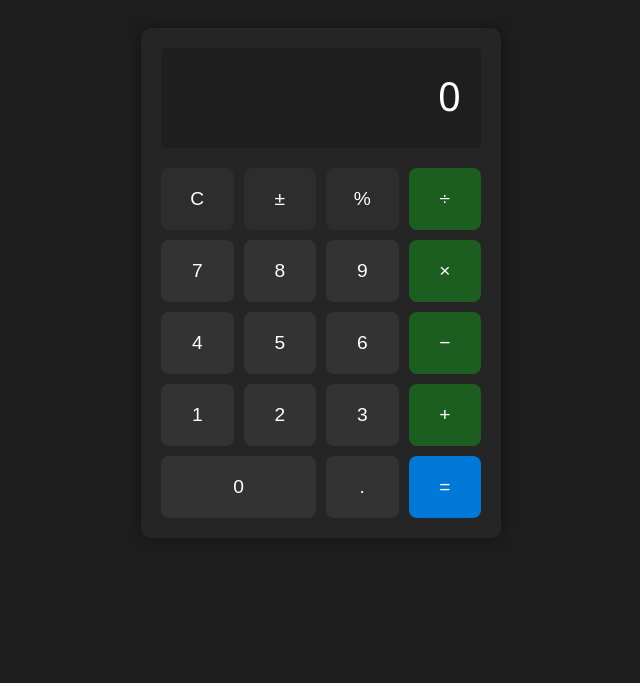
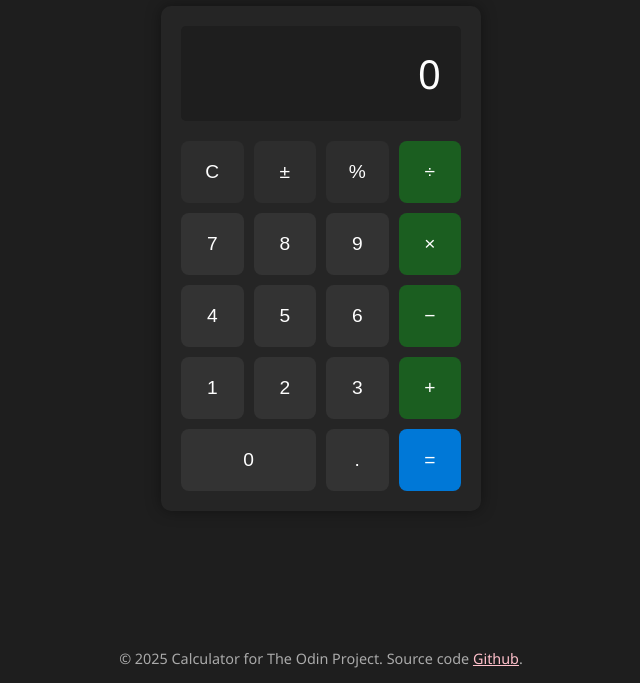
Before and after one commit to mhjanuri/top-calculator, a plain HTML site: page index.html in a window 1280 px wide. Shown: the part 117-800 px from the top of the page, without its empty margins (319-959 px from the left). Drawn offline with Linux system fonts and the light colour scheme.

Commit message:
add script

```diff
--- a/index.html
+++ b/index.html
@@ -5,15 +5,17 @@
   <meta name="viewport" content="width=device-width, initial-scale=1.0"/>
   <title>Calculator</title>
   <link rel="stylesheet" href="styles.css">
+  <script src="script.js" defer></script>
 </head>
 <body>
+    <div class="container">
       <div class="calculator">
         <div class="display" id="display">0</div>
         <div class="buttons">
-      <!-- <button class="btn function">MC</button> -->
-      <!-- <button class="btn function">MR</button> -->
-      <!-- <button class="btn function">M+</button> -->
-      <!-- <button class="btn function">M-</button> -->
+          <!-- <button class="btn function">MC</button>
+          <button class="btn function">MR</button>
+          <button class="btn function">M+</button>
+          <button class="btn function">M-</button> -->
 
           <button class="btn function">C</button>
           <button class="btn function">±</button>
@@ -40,5 +42,10 @@
           <button class="btn equal">=</button>
         </div>
       </div>
+    </div>
+
+    <footer>
+      © 2025 Calculator for The Odin Project. Source code <a href="https://github.com/mhjanuri/top-calculator">Github</a>.
+    </footer>
   </body>
 </html>
--- a/styles.css
+++ b/styles.css
@@ -1,11 +1,26 @@
-body {
+* {
+    box-sizing: border-box;
+}
+
+html, body {
     margin: 0;
+    padding: 0;
+    height: 100%;
     background-color: #1e1e1e;
     font-family: 'Segoe UI', sans-serif;
+}
+
+body {
     display: flex;
+    flex-direction: column;
+}
+
+.container {
+    flex: 1;
+    display: flex;
+    flex-direction: column;
     align-items: center;
     justify-content: center;
-    height: 100vh;
 }
 
 .calculator {
@@ -64,3 +79,22 @@ body {
 .btn.zero {
     grid-column: span 2;
 }
+
+footer {
+    text-align: center;
+    padding: 15px;
+    font-size: 0.9rem;
+    color: #aaa;
+    background-color: #1e1e1e;
+}
+
+a:link {
+    color: pink;
+    background-color: transparent;
+}
+
+a:visited {
+    color: #0078d7;
+    background-color: transparent;
+    text-decoration: none;
+}
```
Also changed, not shown: script.js (added). Lines whose indentation alone changed are shown as unchanged.
